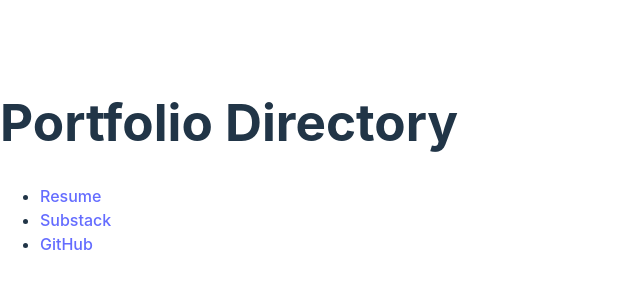
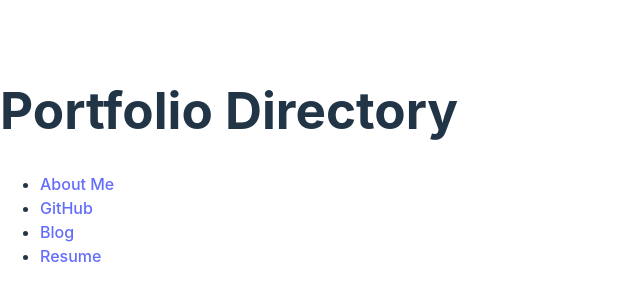
Before and after one commit to Moaratorium/Portfolio, a React (Vite) app: page / in a window 1280 px wide. Shown: the part 234-534 px from the top of the page, without its empty margins (0-640 px from the left). Built offline with nearby package versions, Linux system fonts and the light colour scheme.

Commit message:
expanded environment variables, added unstyled pdf iframe and navigation

```diff
--- a/src/routes/pdf-view.jsx
+++ b/src/routes/pdf-view.jsx
@@ -1,12 +1,12 @@
-import { Form } from "react-router-dom";
-
 export default function PDFView() {
     const pdf = {
-        location: "some uri"
+        location: `${import.meta.env.VITE_pdf_target}`,
+        name: `${import.meta.env.VITE_name}`
     };
     return (
         <div id="pdfframe">
-            <h1>this is a test: {pdf.location}</h1>
+            <h1>This is {pdf.name}'s resume.</h1>
+            <iframe src={pdf.location} title="environmentPDF" id="pdf-frame"></iframe>
         </div>
     )
 };
--- a/src/routes/root.jsx
+++ b/src/routes/root.jsx
@@ -8,13 +8,16 @@
           <nav>
             <ul>
               <li>
-                <Link to={'pdf-view'}>Resume</Link>
+                <Link to={'about-me'}>About Me</Link>
+              </li>
+            <li>
+                <Link to={import.meta.env.VITE_github}>GitHub</Link>
               </li>
               <li>
-                <Link to={`placeholder`}>Substack</Link>
+                <Link to={import.meta.env.VITE_blog}>Blog</Link>
               </li>
               <li>
-                <Link to={'placeholder'}>GitHub</Link>
+              <Link to={'pdf-view'}>Resume</Link>
               </li>
             </ul>
           </nav>
```
Also changed, not shown: 1 other file (tests, documents, lock files or other folders).
